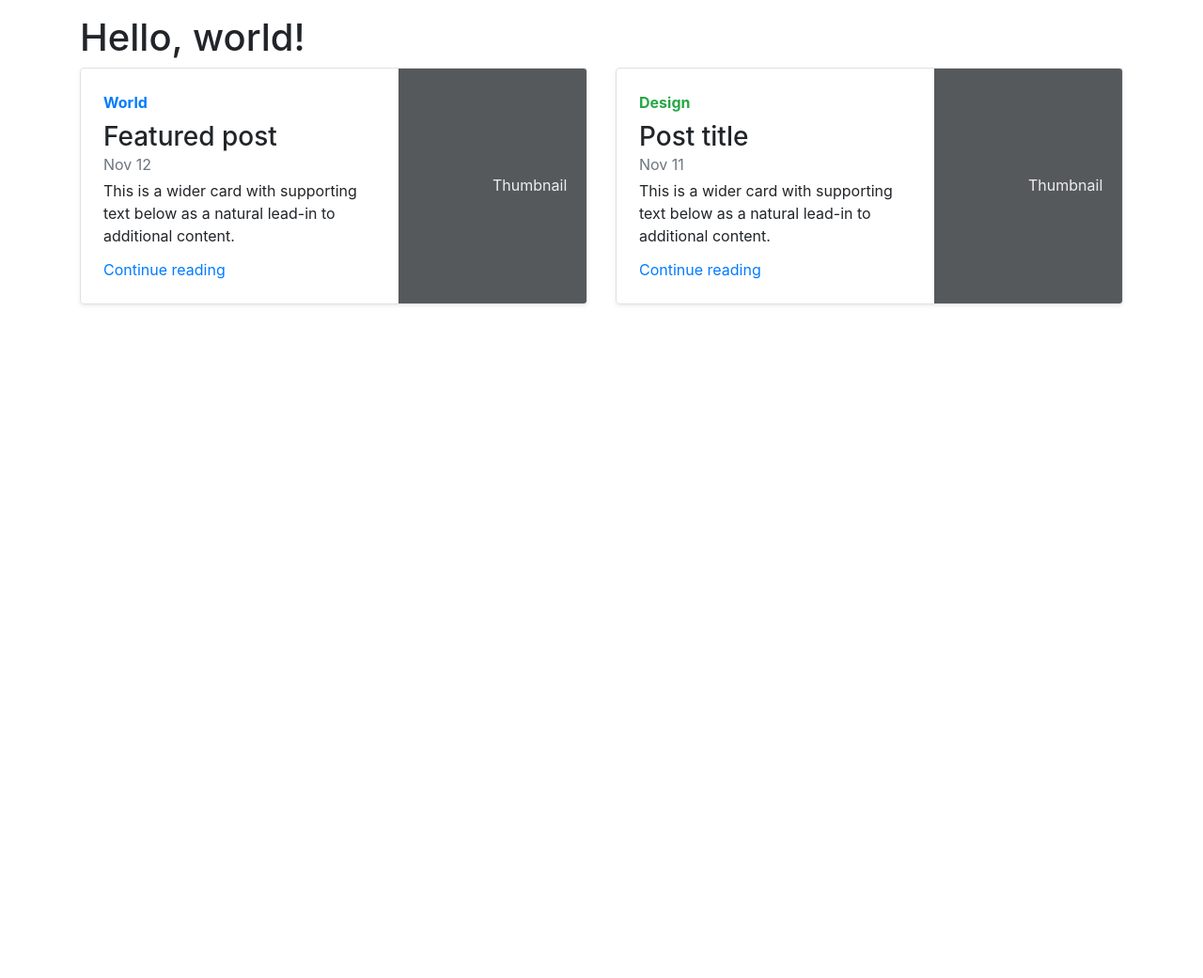
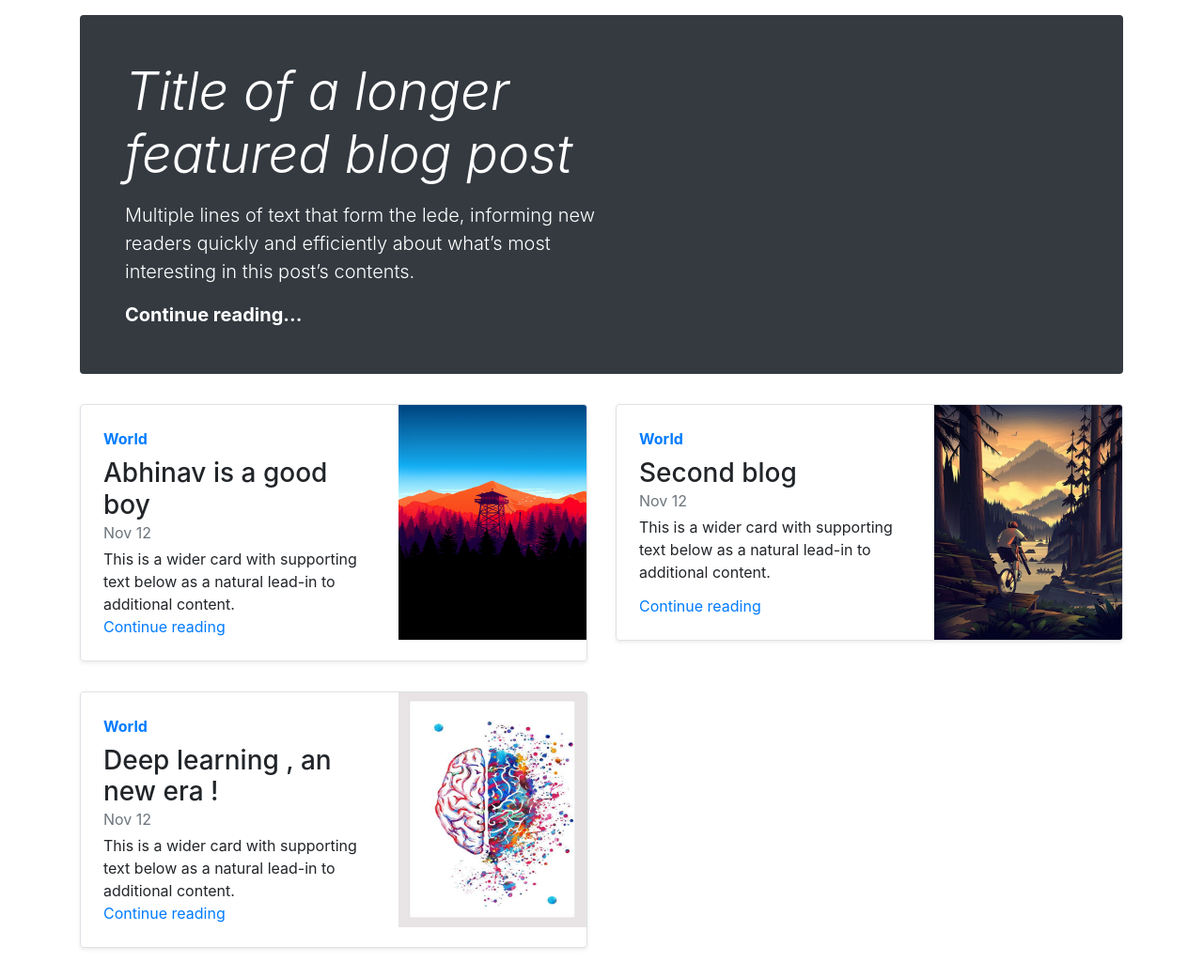
Before and after one commit to matrix101A/MyAwesomeCart, a Django app: page /blog/ in a window 1280 px wide. Shown: the part 56-1097 px from the top of the page at 94% size. Before the commit the page ends 381 px from the top, so only its background shows below. Run offline with Django 3.2, Linux system fonts and the light colour scheme; data comes from the database, SQL or seed files in the repository; both versions use the stored data as it was after the commit; some libraries are stand-ins or nearby versions.

Commit message:
Added blogs

```diff
--- a/MAC/blog/templates/blog/index.html
+++ b/MAC/blog/templates/blog/index.html
@@ -1,37 +1,37 @@
 {% extends 'shop/basic.html' %}
+{% block css %}
+{% endblock %}
+{% block body %}
 
-{% block body %}
   <div class="container mt-3">
-    <h1>Hello, world!</h1>
+    <div class="jumbotron p-4 p-md-5 text-white rounded bg-dark">
+    <div class="col-md-6 px-0">
+      <h1 class="display-4 font-italic">Title of a longer featured blog post</h1>
+      <p class="lead my-3">Multiple lines of text that form the lede, informing new readers quickly and efficiently about what’s most interesting in this post’s contents.</p>
+      <p class="lead mb-0"><a href="#" class="text-white font-weight-bold">Continue reading...</a></p>
+    </div>
+
+  </div>
     <div class="row my-2">
+    {% for item in myposts %}
     <div class="col-md-6">
       <div class="row no-gutters border rounded overflow-hidden flex-md-row mb-4 shadow-sm h-md-250 position-relative">
         <div class="col p-4 d-flex flex-column position-static">
           <strong class="d-inline-block mb-2 text-primary">World</strong>
-          <h3 class="mb-0">Featured post</h3>
+          <h3 class="mb-0">{{item.title}}</h3>
           <div class="mb-1 text-muted">Nov 12</div>
           <p class="card-text mb-auto">This is a wider card with supporting text below as a natural lead-in to additional content.</p>
           <a href="#" class="stretched-link">Continue reading</a>
         </div>
         <div class="col-auto d-none d-lg-block">
-          <svg class="bd-placeholder-img" width="200" height="250" xmlns="http://www.w3.org/2000/svg" preserveAspectRatio="xMidYMid slice" focusable="false" role="img" aria-label="Placeholder: Thumbnail"><title>Placeholder</title><rect width="100%" height="100%" fill="#55595c"></rect><text x="50%" y="50%" fill="#eceeef" dy=".3em">Thumbnail</text></svg>
+          <img class="bd-placeholder-img" width="200" height="250" src='/media/{{item.thumbnail}}'> </img>
         </div>
       </div>
     </div>
-    <div class="col-md-6">
-      <div class="row no-gutters border rounded overflow-hidden flex-md-row mb-4 shadow-sm h-md-250 position-relative">
-        <div class="col p-4 d-flex flex-column position-static">
-          <strong class="d-inline-block mb-2 text-success">Design</strong>
-          <h3 class="mb-0">Post title</h3>
-          <div class="mb-1 text-muted">Nov 11</div>
-          <p class="mb-auto">This is a wider card with supporting text below as a natural lead-in to additional content.</p>
-          <a href="#" class="stretched-link">Continue reading</a>
-        </div>
-        <div class="col-auto d-none d-lg-block">
-          <svg class="bd-placeholder-img" width="200" height="250" xmlns="http://www.w3.org/2000/svg" preserveAspectRatio="xMidYMid slice" focusable="false" role="img" aria-label="Placeholder: Thumbnail"><title>Placeholder</title><rect width="100%" height="100%" fill="#55595c"></rect><text x="50%" y="50%" fill="#eceeef" dy=".3em">Thumbnail</text></svg>
-        </div>
-      </div>
-    </div>
+   {% if forloop.counter|divisibleby:2  %}
   </div>
+    <div class="row my-2">
+    {% endif %}
+    {% endfor %}
     </div>
    {% endblock %}
--- a/MAC/blog/urls.py
+++ b/MAC/blog/urls.py
@@ -18,5 +18,5 @@ from django.urls import path
 from . import views
 urlpatterns = [
     path('', views.index,name="blogHome"),
-    path('blogpost/', views.blogpost,name="blogPost"),
+    path('blogpost/<int:id>', views.blogpost,name="blogPost"),
 ]
--- a/MAC/blog/views.py
+++ b/MAC/blog/views.py
@@ -1,10 +1,13 @@
 from django.shortcuts import render
+from .models import Blogpost
 from django.shortcuts import HttpResponse
 
 def index(request):
-    return render(request,'blog/index.html')
+    myposts=Blogpost.objects.all()
+    print(myposts)
+    return render(request,'blog/index.html',{'myposts':myposts})
 
-
-
-def blogpost(request):
-    return render(request,'blog/blogpost.html')
+def blogpost(request,id):
+    blog=Blogpost.objects.filter(post_id=id)[0]
+    print(blog)
+    return render(request,'blog/blogpost.html',{'post':blog})
```
Also changed, not shown: MAC/blog/templates/blog/blogpost.html (+10 -7 lines), MAC/db.sqlite3, MAC/media/blog/images/Brain.jpg (added), MAC/media/blog/images/WIN_20200312_14_22_16_Pro_CLOqk82.jpg (added), MAC/media/blog/images/download.jpg (added), MAC/media/blog/images/iPhone_X_Wallpapers__35_Great_Images_For_An_AMOLED_Screen.png (added).
